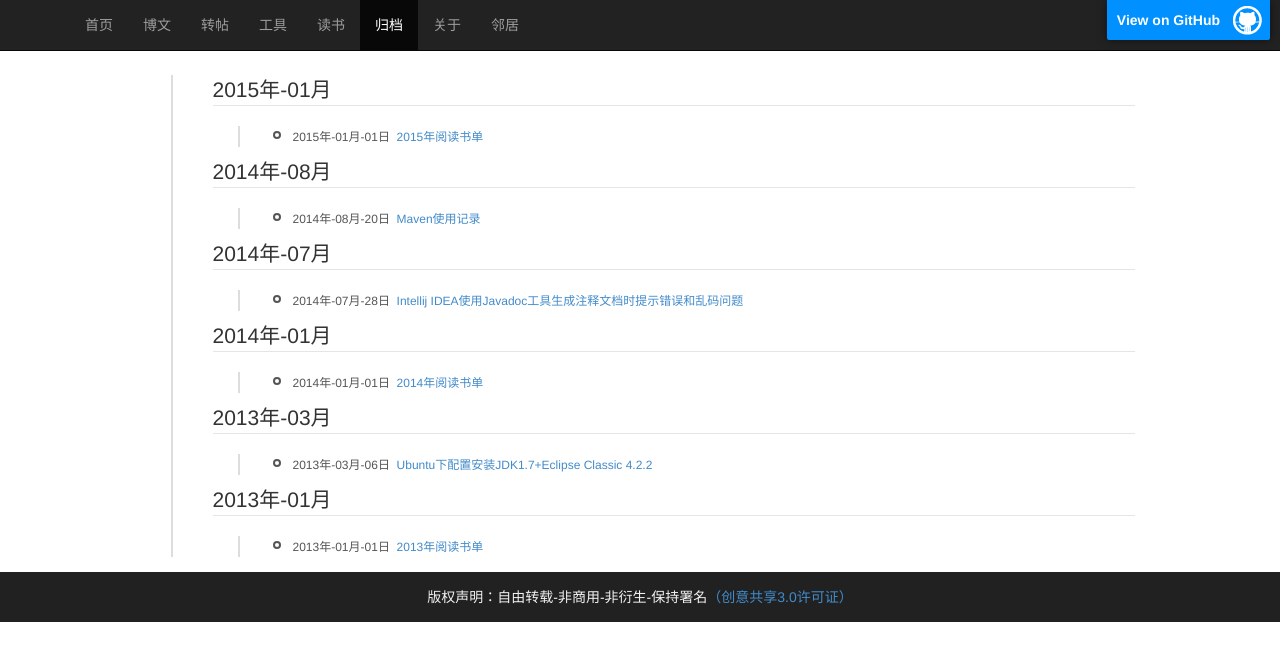
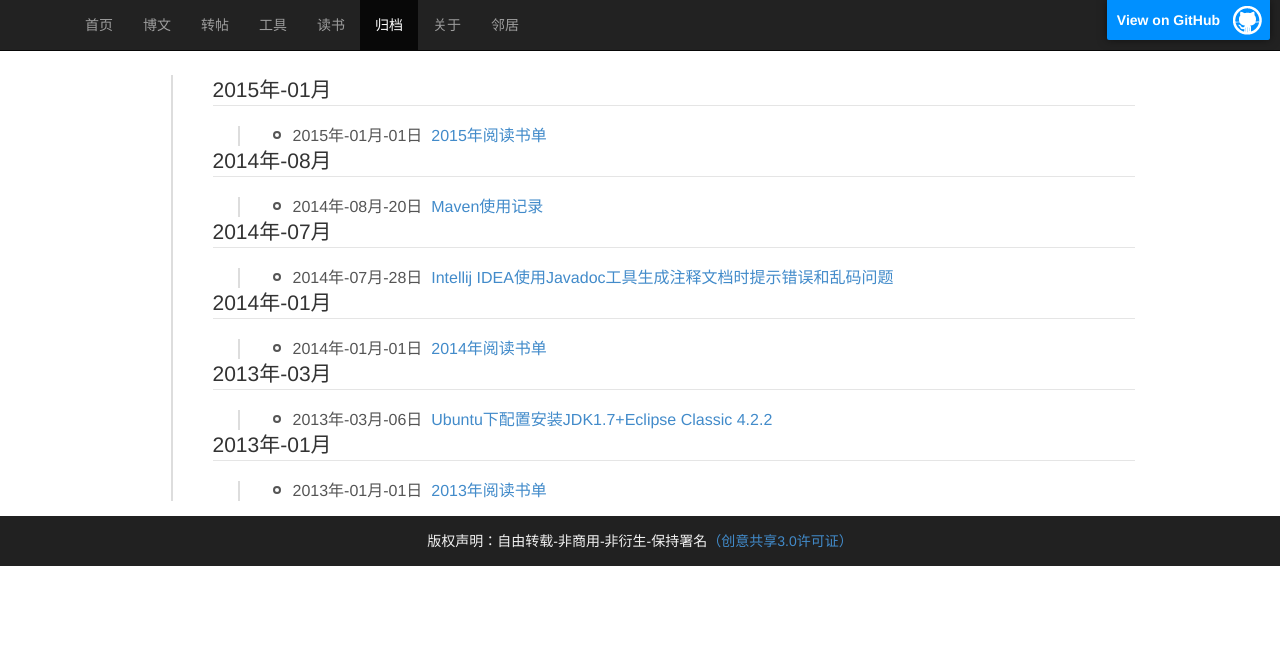
Before and after one commit to sheleng/sheleng.github.io, a Jekyll site: the page built from pages/archive.html, in a window 1280 px wide. Shown: the top 661 px of the page. Built offline with Jekyll 4.4.1, drawn with Linux system fonts in a browser that asks for light colours.

Commit message:
修改归档样式

```diff
--- a/pages/archive.html
+++ b/pages/archive.html
@@ -16,7 +16,7 @@
         <legend id="{{this_year}}-{{this_month}}">{{this_year}}年-{{this_month}}月</legend>
         <ul>
       {% endif %}
-      <li><b></b><h4><span>{{ post.date | date: "%Y年-%m月-%d日" }}&nbsp;&nbsp;<a class="pjaxlink" href="{{ post.url }}">{{ post.title }}</a></span></h4></li>
+      <li><b></b><span>{{ post.date | date: "%Y年-%m月-%d日" }}&nbsp;&nbsp;<a class="pjaxlink" href="{{ post.url }}">{{ post.title }}</a></span></li>
 
       {% if forloop.last %}
         </ul>
--- a/public/css/style.css
+++ b/public/css/style.css
@@ -174,7 +174,7 @@
 .times ul {margin-left:25px;border-left:2px solid #ddd;}/*利用ul标签的特性，设置外边框左移25px，左边边框是2px粗的实心线，颜色一般要浅一点*/
 .times ul li {width:100%;margin-left:-12px;line-height:20px;font-weight:narmal;list-style-type:none;}/*一般情况，通过li标签控制圆点回到时间线上，然后控制要出现的文字大小和是否粗体*/
 .times ul li b {width:8px;height:8px;background:#fff;border:2px solid #555;margin:5px;border-radius:6px;-webkit-border-radius:6px;-moz-border-radius:6px;overflow:hidden;display:inline-block;float:left;}/*利用处理加粗以外没有其它特别属性b标签做时间轴的圆点。*/
-.times ul li span {padding-left:7px;font-size:12px;line-height:20px;color:#555;}/*设置span标签的属性，让它来做时间显示，加一点边距，使时间显示离时间线远一点*/
+.times ul li span {padding-left:7px;font-size:16px;line-height:20px;color:#555;}/*设置span标签的属性，让它来做时间显示，加一点边距，使时间显示离时间线远一点*/
 .times ul li:hover b {border:2px solid #ff6600;}/*注意这一行，前面的li标签后面加了一个:hover伪属性，意思是鼠标移上来，激活后面的属性，这样可以设置鼠标移动到整个时间范围的时候，时间点和时间显示会变色*/
 .times ul li:hover span {color:#ff6600;}/*同上*/
 .times ul li p {padding-left:15px;font-size:14px;line-height:25px;}/*这里利用段落标签p做文字介绍*/
```
